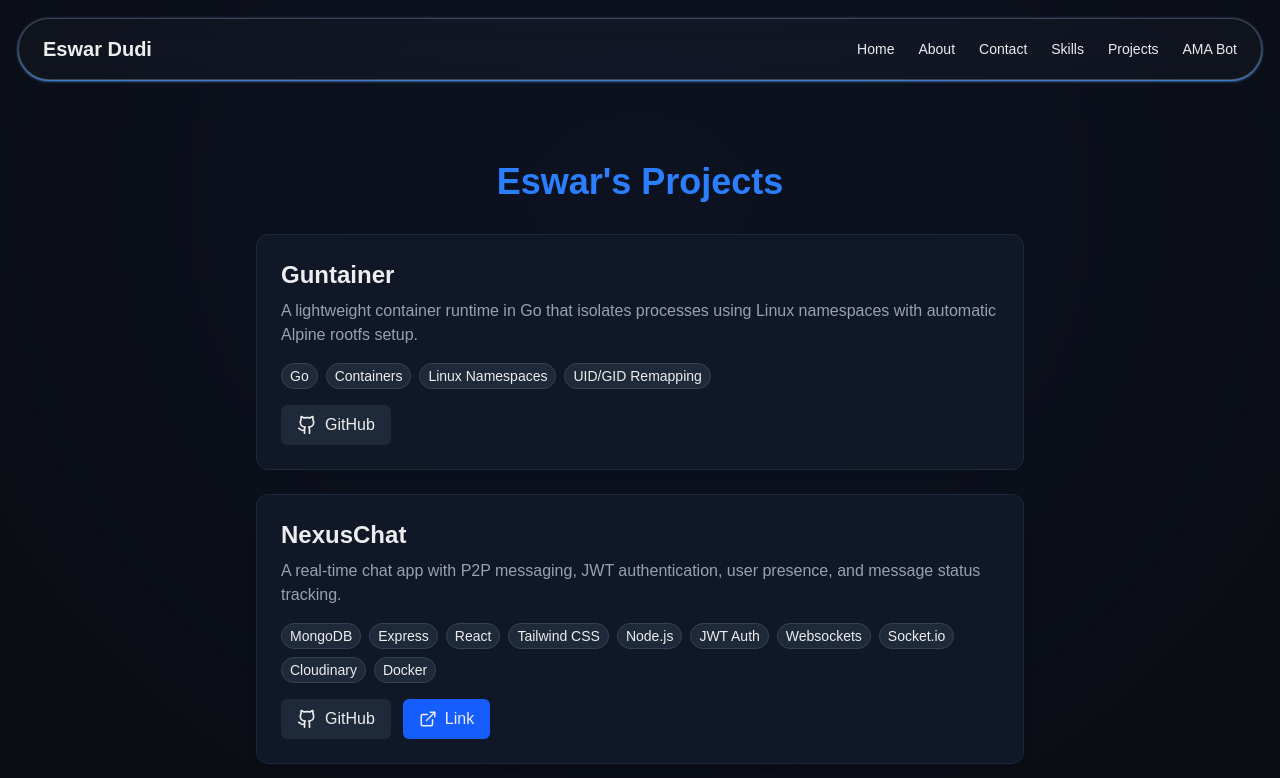
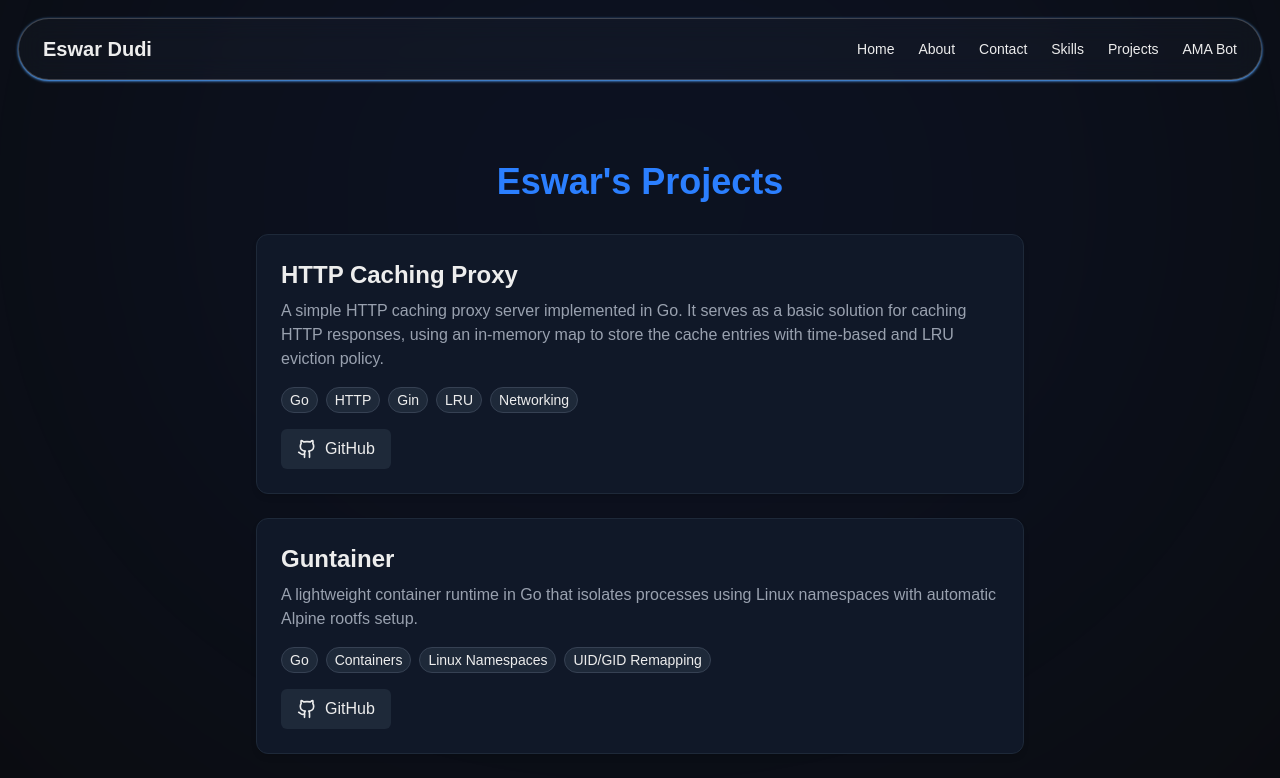
Before and after one commit to eswar-7116/portfolio, a Next.js app: page /projects in a window 1280 px wide. Shown: the top 778 px of the page. Built offline with nearby package versions, Linux system fonts and the light colour scheme.

Commit message:
project: add HTTP caching proxy

```diff
--- a/src/data/projects.ts
+++ b/src/data/projects.ts
@@ -1,6 +1,14 @@
 import { Project } from "@/types/project";
 
 const projects: Project[] = [
+  {
+    title: "HTTP Caching Proxy",
+    skills: ["Go", "HTTP", "Gin", "LRU", "Networking"],
+    description:
+      "A simple HTTP caching proxy server implemented in Go. It serves as a basic solution for caching HTTP responses, using an in-memory map to store the cache entries with time-based and LRU eviction policy.",
+    github: "https://github.com/eswar-7116/http-caching-proxy",
+    link: null,
+  },
   {
     title: "Guntainer",
     skills: ["Go", "Containers", "Linux Namespaces", "UID/GID Remapping"],
```
Also changed, not shown: 1 other file (tests, documents, lock files or other folders).
